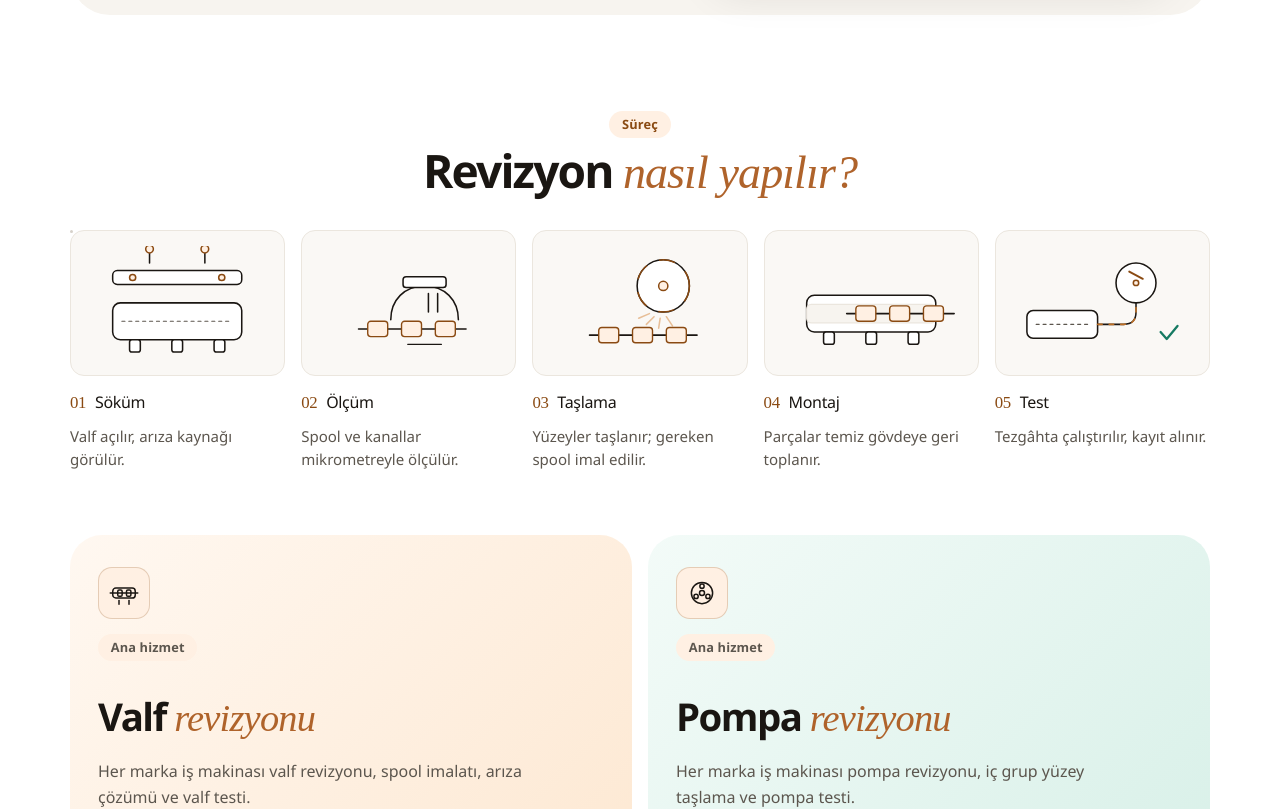
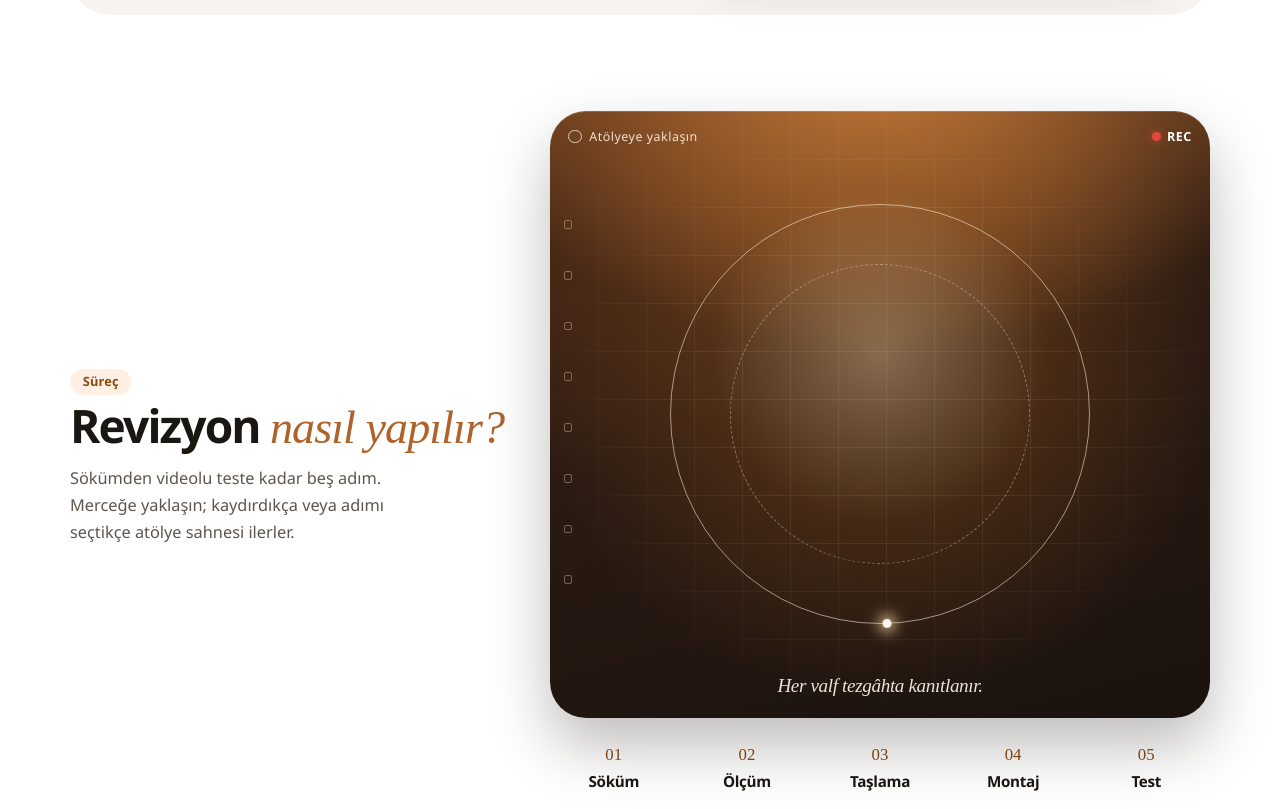
Before and after one commit to serdargurkanc-create/bn-hidrovalf-web, a Next.js app: page / in a window 1280 px wide. Shown: the part 2099-2908 px from the top of the page. Built offline with nearby package versions, Linux system fonts and the light colour scheme.

Commit message:
v6.13: süreç bölümü mercek/viewfinder paneline alındı
Örnekteki whoLens tarzı tek panel: bakır gradient, ızgara, REC,
imleç glow, yörünge noktası; kaydırma ve adım seçimiyle 1→5 sahne.

Co-authored-by: Serdar Gürkan Çetinkaya <serdargurkanc-create@users.noreply.github.com>

```diff
--- a/app/globals.css
+++ b/app/globals.css
@@ -1556,135 +1556,345 @@ html.js:not(.reduced) .anim.in .lt-spin { animation: sc-slide-dash 0.5s linear i
 .bn-rec-dot { fill: #c2452c; }
 html.js:not(.reduced) .anim.in .bn-rec-dot { animation: sc-blink 1.2s ease infinite; }
 
-/* --- Hikâye rayı: kaydırmayla 1→5 + kutular arası akış --- */
-.story-rail {
+/* --- Süreç merceği (viewfinder): tek panel + imleç glow --- */
+.process-who {
+  display: grid;
+  gap: 1.75rem;
+  align-items: start;
+}
+.process-copy h2 { margin: 0.35rem 0 0.75rem; }
+.process-copy > p:last-child {
+  margin: 0;
+  color: var(--ink-soft);
+  font-size: 1.02rem;
+  line-height: 1.65;
+  max-width: 34ch;
+}
+@media (min-width: 960px) {
+  .process-who {
+    grid-template-columns: minmax(0, 0.9fr) minmax(0, 1.35fr);
+    gap: 2.5rem;
+    align-items: center;
+  }
+}
+
+.story-rail.process-lens {
   position: relative;
   --story-p: 0;
   isolation: isolate;
-}
-.story-pipe {
+  display: grid;
+  gap: 1.1rem;
+}
+.pl-stage {
+  --lx: 50%;
+  --ly: 42%;
+  position: relative;
+  aspect-ratio: 1 / 0.92;
+  max-height: min(78vh, 640px);
+  border-radius: clamp(22px, 4vw, 36px);
+  overflow: hidden;
+  color: #f6efe6;
+  background:
+    radial-gradient(120% 90% at 50% -10%, #c57a3a 0%, transparent 55%),
+    linear-gradient(165deg, #5a3118 0%, #2a1a12 48%, #1a120e 100%);
+  box-shadow:
+    0 28px 60px rgba(26, 18, 12, 0.28),
+    inset 0 1px 0 rgba(255, 236, 210, 0.18);
+  touch-action: manipulation;
+}
+.pl-glow {
   position: absolute;
-  z-index: 0;
+  inset: -12%;
   pointer-events: none;
-  background: color-mix(in srgb, var(--line) 90%, var(--ink));
-  border-radius: 999px;
-  overflow: hidden;
-  /* Masaüstünde JS konumlar; mobilde gizli */
-  left: 0;
-  top: 0;
-  width: 3px;
-  height: 3px;
-}
-.story-pipe-fill {
+  background: radial-gradient(
+    circle at var(--lx) var(--ly),
+    rgba(255, 214, 160, 0.42) 0%,
+    rgba(208, 120, 37, 0.18) 28%,
+    transparent 58%
+  );
+  transition: opacity 0.4s var(--ease);
+  z-index: 1;
+}
+.pl-grid {
+  position: absolute;
+  inset: 0;
+  pointer-events: none;
+  z-index: 2;
+  opacity: 0.14;
+  background-image:
+    linear-gradient(rgba(255, 244, 230, 0.55) 1px, transparent 1px),
+    linear-gradient(90deg, rgba(255, 244, 230, 0.55) 1px, transparent 1px);
+  background-size: 48px 48px;
+  mask-image: radial-gradient(circle at 50% 45%, #000 35%, transparent 78%);
+}
+.pl-sprockets {
+  position: absolute;
+  left: 0.85rem;
+  top: 18%;
+  bottom: 22%;
+  width: 0.7rem;
+  display: flex;
+  flex-direction: column;
+  justify-content: space-between;
+  z-index: 3;
+  pointer-events: none;
+}
+.pl-sprockets span {
   display: block;
+  width: 0.55rem;
+  height: 0.55rem;
+  border: 1px solid rgba(255, 236, 210, 0.35);
+  border-radius: 2px;
+}
+.pl-chrome {
+  position: absolute;
+  inset: 0;
+  z-index: 4;
+  pointer-events: none;
+  display: flex;
+  justify-content: space-between;
+  align-items: flex-start;
+  padding: 1rem 1.15rem;
+  font-size: 0.78rem;
+  letter-spacing: 0.04em;
+}
+.pl-hint {
+  display: inline-flex;
+  align-items: center;
+  gap: 0.45rem;
+  color: rgba(255, 244, 230, 0.88);
+}
+.pl-hint i {
+  width: 0.85rem;
+  height: 0.85rem;
+  border: 1.5px solid rgba(255, 244, 230, 0.75);
+  border-radius: 50%;
+}
+.pl-rec {
+  display: inline-flex;
+  align-items: center;
+  gap: 0.4rem;
+  font-weight: 600;
+  color: #fff;
+}
+.pl-rec i {
+  width: 0.55rem;
+  height: 0.55rem;
+  border-radius: 50%;
+  background: #e0483a;
+  box-shadow: 0 0 10px rgba(224, 72, 58, 0.7);
+}
+html.js:not(.reduced) .pl-rec i { animation: sc-blink 1.2s ease infinite; }
+
+.pl-rings {
+  position: absolute;
+  inset: 0;
+  z-index: 3;
+  pointer-events: none;
+  display: grid;
+  place-items: center;
+}
+.pl-ring {
+  position: absolute;
+  border-radius: 50%;
+  border: 1px solid rgba(255, 244, 230, 0.55);
+}
+.pl-ring-outer {
+  width: min(72%, 420px);
+  aspect-ratio: 1;
+}
+.pl-ring-dash {
+  width: min(52%, 300px);
+  aspect-ratio: 1;
+  border-style: dashed;
+  border-color: rgba(255, 244, 230, 0.38);
+}
+.pl-orbit {
+  position: absolute;
+  width: min(72%, 420px);
+  aspect-ratio: 1;
+  border-radius: 50%;
+  animation: pl-orbit 14s linear infinite;
+}
+.pl-orbit::after {
+  content: "";
+  position: absolute;
+  top: -4px;
+  left: 50%;
+  width: 9px;
+  height: 9px;
+  margin-left: -4.5px;
+  border-radius: 50%;
+  background: #fff8ee;
+  box-shadow: 0 0 14px 4px rgba(255, 220, 170, 0.85);
+}
+@keyframes pl-orbit { to { transform: rotate(360deg); } }
+
+.pl-viewport {
+  position: absolute;
+  inset: 14% 12% 22%;
+  z-index: 5;
+  display: grid;
+}
+.pl-frame {
+  grid-area: 1 / 1;
+  opacity: 0;
+  transform: scale(0.94);
+  transition: opacity 0.45s var(--ease), transform 0.55s var(--ease);
+  pointer-events: none;
+}
+.pl-frame.is-on {
+  opacity: 1;
+  transform: scale(1);
+  pointer-events: auto;
+}
+.pl-stage .story-scene {
+  border: 0;
+  background: transparent;
+  padding: 0;
+  height: 100%;
+  display: grid;
+  place-items: center;
+}
+.pl-stage .story-scene svg {
+  width: min(100%, 420px);
+  max-height: 100%;
+  filter: drop-shadow(0 8px 18px rgba(0, 0, 0, 0.28));
+}
+/* Koyu mercek üzerinde çizgi dilini aç */
+.pl-stage .sc-fill { fill: rgba(255, 244, 230, 0.08); stroke: #f3e7d6; }
+.pl-stage .sc-line,
+.pl-stage .sc-measure,
+.pl-stage .li-draw { stroke: #f3e7d6; }
+.pl-stage .sc-dash { stroke: rgba(243, 231, 214, 0.55); }
+.pl-stage .sc-accent,
+.pl-stage .sc-accent-fill {
+  fill: rgba(208, 120, 37, 0.35);
+  stroke: #f0b26a;
+}
+.pl-stage .sc-bore { fill: rgba(0, 0, 0, 0.2); stroke: rgba(243, 231, 214, 0.35); }
+.pl-stage .sc-needle { stroke: #ffd9a8; }
+.pl-stage .sc-spark { stroke: #ffc078; }
+.pl-stage .sc-check { stroke: #7dceb6; }
+.pl-stage .sc-wheel { stroke: #f0b26a; }
+.pl-stage .sc-flow { stroke: #ffc078; }
+
+.pl-quote {
+  position: absolute;
+  left: 1rem;
+  right: 1rem;
+  bottom: 1rem;
+  z-index: 6;
+  margin: 0;
+  text-align: center;
+  font-size: clamp(0.95rem, 2.4vw, 1.2rem);
+  color: rgba(255, 244, 230, 0.92);
+  pointer-events: none;
+}
+.pl-quote .serif-accent {
+  font-family: var(--serif);
+  font-style: italic;
+  font-weight: 400;
+  color: inherit;
+}
+
+.pl-steps {
+  list-style: none;
+  margin: 0;
+  padding: 0;
+  display: grid;
+  gap: 0.45rem;
+}
+.pl-steps > li button {
   width: 100%;
-  height: 100%;
-  background: linear-gradient(180deg, var(--accent) 0%, var(--accent-2) 55%, var(--teal) 100%);
-  transform: scaleY(var(--story-p));
-  transform-origin: top center;
-  will-change: transform;
-  transition: transform 0.08s linear;
-}
-.story-rail[data-dir="h"] .story-pipe {
-  top: auto;
-  bottom: auto;
-  left: 0;
-  width: auto;
-  height: 3px;
-}
-.story-rail[data-dir="h"] .story-pipe-fill {
-  background: linear-gradient(90deg, var(--accent) 0%, var(--accent-2) 55%, var(--teal) 100%);
-  transform: scaleX(var(--story-p));
-  transform-origin: left center;
-}
-.story-grid {
-  list-style: none; margin: 0; padding: 0;
-  display: grid; gap: 1.35rem;
-  grid-template-columns: 1fr;
-  position: relative;
-  z-index: 1;
-}
-.story-step {
-  display: grid;
-  gap: 0.65rem;
-  align-content: start;
-}
-.story-step .story-scene {
-  transition: border-color 0.35s var(--ease), box-shadow 0.35s var(--ease);
-  position: relative;
-}
-.story-step.is-on .story-scene {
-  border-color: color-mix(in srgb, var(--accent) 45%, var(--line));
-  box-shadow: 0 0 0 1px color-mix(in srgb, var(--accent-2) 25%, transparent);
-}
-.story-step h3 {
+  display: grid;
+  grid-template-columns: auto 1fr;
+  gap: 0.7rem;
+  align-items: start;
+  text-align: left;
+  padding: 0.7rem 0.85rem;
+  border-radius: 14px;
+  border: 1px solid transparent;
+  background: transparent;
+  color: inherit;
+  font: inherit;
+  cursor: pointer;
+  transition: background 0.25s var(--ease), border-color 0.25s var(--ease);
+}
+.pl-steps > li.is-on button {
+  background: var(--accent-soft);
+  border-color: color-mix(in srgb, var(--accent) 28%, var(--line));
+}
+.pl-steps .story-no {
+  font-family: var(--serif);
+  color: var(--accent-ink);
   font-size: 1.05rem;
-  margin: 0;
-  display: flex;
-  gap: 0.55rem;
-  align-items: baseline;
+  line-height: 1.2;
+  min-width: 1.6rem;
+}
+.pl-steps > li.is-on .story-no { color: var(--accent); }
+.pl-step-copy {
+  display: grid;
+  gap: 0.15rem;
+}
+.pl-step-copy strong {
+  font-weight: 600;
+  font-size: 0.95rem;
   letter-spacing: -0.02em;
-}
-.story-no { font-family: var(--serif); color: var(--accent-ink); font-size: 1.1rem; }
-.story-step p { margin: 0; color: var(--ink-soft); font-size: 0.94rem; line-height: 1.55; }
-
-/* Mobil: dikey boru metnin içinden geçmesin — kart yığını + adım rozeti */
-@media (max-width: 899px) {
-  .process { padding-bottom: 4.5rem; } /* dock boşluğu */
-  .story-pipe { display: none !important; }
-  .story-grid { gap: 1.6rem; }
-  .story-step {
-    gap: 0.75rem;
-    padding: 0;
+  color: var(--ink);
+}
+.pl-step-copy em {
+  font-style: normal;
+  color: var(--ink-soft);
+  font-size: 0.84rem;
+  line-height: 1.45;
+}
+.pl-steps > li.is-done .story-no { opacity: 0.55; }
+
+@media (max-width: 959px) {
+  .process { padding-bottom: 4.5rem; }
+  .pl-stage {
+    aspect-ratio: 1 / 1.02;
+    max-height: min(72vw, 420px);
+    position: sticky;
+    top: calc(var(--header) + 0.35rem);
+    z-index: 3;
   }
-  .story-step .story-scene {
-    border-radius: var(--r);
-    padding: 0.65rem 0.55rem;
+  .pl-steps {
+    grid-template-columns: 1fr;
+    padding-bottom: 1rem;
   }
-  .story-step .story-scene svg {
-    max-height: 132px;
-    margin-inline: auto;
+  .pl-step-copy em {
+    display: -webkit-box;
+    -webkit-line-clamp: 2;
+    -webkit-box-orient: vertical;
+    overflow: hidden;
   }
-  .story-step .story-no {
-    display: inline-flex;
-    align-items: center;
-    justify-content: center;
-    min-width: 2.1rem;
-    height: 1.7rem;
-    padding: 0 0.45rem;
-    border-radius: 999px;
-    background: var(--accent-soft);
-    color: var(--accent-ink);
-    font-size: 0.92rem;
-    line-height: 1;
+}
+@media (min-width: 720px) and (max-width: 959px) {
+  .pl-steps {
+    grid-template-columns: repeat(2, minmax(0, 1fr));
   }
-  .story-step.is-on .story-no {
-    background: var(--accent-2);
-    color: #fff;
+}
+@media (min-width: 960px) {
+  .process-who .pl-steps {
+    grid-template-columns: repeat(5, minmax(0, 1fr));
+    gap: 0.35rem;
   }
-  /* Adımlar arası kısa bağlayıcı */
-  .story-step:not(:last-child)::after {
-    content: "";
-    display: block;
-    width: 2px;
-    height: 1.1rem;
-    margin: 0.15rem auto -0.35rem;
-    border-radius: 999px;
-    background: color-mix(in srgb, var(--accent-2) 55%, var(--line));
+  .process-who .pl-step-copy em { display: none; }
+  .process-who .pl-steps > li button {
+    padding: 0.55rem 0.4rem;
+    grid-template-columns: 1fr;
+    justify-items: center;
+    text-align: center;
+    gap: 0.25rem;
   }
-  .story-step.is-on:not(:last-child)::after {
-    background: var(--accent-2);
-  }
-}
-@media (min-width: 900px) {
-  .story-grid {
-    grid-template-columns: repeat(5, minmax(0, 1fr));
-    gap: 1rem;
-  }
-  .story-pipe { display: block; left: 0; }
-  .story-step { padding-left: 0; gap: 0.5rem; }
-  .story-step h3 { margin: 0.35rem 0 0; font-size: 1rem; }
-  .story-no { font-size: 1.05rem; }
+}
+
+@media (prefers-reduced-motion: reduce) {
+  .pl-orbit { animation: none !important; }
+  .pl-frame { transition: none !important; }
+  .pl-glow { transition: none !important; }
 }
 
 /* Hikâye sahneleri: başlangıç karesi → .play ile son kare (kaydırma) */
--- a/components/anim/Scenes.tsx
+++ b/components/anim/Scenes.tsx
@@ -326,26 +326,64 @@ export const valveStorySteps = [
   { id: "05", title: "Test", note: "Tezgâhta çalıştırılır, kayıt alınır.", Scene: SceneTest },
 ] as const;
 
+/** Mercek/viewfinder: tek sahneli panel; kaydırma + imleç glow ile 1→5. */
 export function ValveStory() {
   return (
-    <div className="story-rail" data-story-rail data-steps={valveStorySteps.length}>
-      {/* Kutular arası renkli akış; --story-p (0–1) kaydırmayla dolar */}
-      <div className="story-pipe" aria-hidden="true">
-        <span className="story-pipe-fill" />
+    <div
+      className="story-rail process-lens"
+      data-story-rail
+      data-steps={valveStorySteps.length}
+    >
+      <div className="pl-stage" data-process-lens>
+        <div className="pl-glow" aria-hidden="true" />
+        <div className="pl-grid" aria-hidden="true" />
+        <div className="pl-sprockets" aria-hidden="true">
+          {Array.from({ length: 8 }, (_, i) => (
+            <span key={i} />
+          ))}
+        </div>
+        <div className="pl-chrome">
+          <span className="pl-hint">
+            <i aria-hidden="true" />
+            Atölyeye yaklaşın
+          </span>
+          <span className="pl-rec">
+            <i aria-hidden="true" />
+            REC
+          </span>
+        </div>
+        <div className="pl-rings" aria-hidden="true">
+          <span className="pl-ring pl-ring-outer" />
+          <span className="pl-ring pl-ring-dash" />
+          <span className="pl-orbit" />
+        </div>
+        <div className="pl-viewport">
+          {valveStorySteps.map((s, i) => (
+            <div
+              key={s.id}
+              className="pl-frame"
+              data-story-step={i}
+              data-step-id={s.id}
+            >
+              <s.Scene />
+            </div>
+          ))}
+        </div>
+        <p className="pl-quote">
+          <span className="serif-accent">Her valf tezgâhta kanıtlanır.</span>
+        </p>
       </div>
-      <ol className="story-grid">
+
+      <ol className="pl-steps">
         {valveStorySteps.map((s, i) => (
-          <li
-            key={s.id}
-            className="story-step rv"
-            data-story-step={i}
-            style={{ ["--d" as string]: `${i * 80}ms` }}
-          >
-            <s.Scene />
-            <h3>
-              <span className="story-no">{s.id}</span> {s.title}
-            </h3>
-            <p>{s.note}</p>
+          <li key={s.id} data-story-step={i}>
+            <button type="button" data-story-goto={i}>
+              <span className="story-no">{s.id}</span>
+              <span className="pl-step-copy">
+                <strong>{s.title}</strong>
+                <em>{s.note}</em>
+              </span>
+            </button>
           </li>
         ))}
       </ol>
--- a/components/home/Journey.tsx
+++ b/components/home/Journey.tsx
@@ -47,13 +47,21 @@ export function Journey() {
 
       <section className="process" aria-labelledby="surec-title">
         <div className="wrap">
-          <div className="cards-head rv">
-            <p className="badge">Süreç</p>
-            <h2 id="surec-title">
-              Revizyon <span className="serif-accent">nasıl yapılır?</span>
-            </h2>
+          <div className="process-who">
+            <div className="process-copy rv-l">
+              <p className="badge">Süreç</p>
+              <h2 id="surec-title">
+                Revizyon <span className="serif-accent">nasıl yapılır?</span>
+              </h2>
+              <p>
+                Sökümden videolu teste kadar beş adım. Merceğe yaklaşın; kaydırdıkça
+                veya adımı seçtikçe atölye sahnesi ilerler.
+              </p>
+            </div>
+            <div className="process-lens-wrap rv-r">
+              <ValveStory />
+            </div>
           </div>
-          <ValveStory />
         </div>
       </section>
     </>
--- a/lib/motion.ts
+++ b/lib/motion.ts
@@ -131,94 +131,52 @@ function runGaugeCount(el: HTMLElement) {
   requestAnimationFrame(tick);
 }
 
-/** Valf hikâyesi: kaydırma ilerledikçe boru dolar, temas eden sahne oynar. */
+/** Valf merceği: kaydırma/adım seçimi ile 1→5; imleç glow. */
 function bindStoryRails(reduced: boolean) {
   const rails = document.querySelectorAll<HTMLElement>("[data-story-rail]");
   if (!rails.length) return;
 
-  const layout = (rail: HTMLElement) => {
-    const pipe = rail.querySelector<HTMLElement>(".story-pipe");
-    const scenes = [...rail.querySelectorAll<HTMLElement>("[data-story-step] .story-scene")];
-    if (!pipe || scenes.length < 2) return;
-    const rb = rail.getBoundingClientRect();
-    const first = scenes[0].getBoundingClientRect();
-    const last = scenes[scenes.length - 1].getBoundingClientRect();
-    const horizontal = Math.abs(first.top - last.top) < 40;
-    if (horizontal) {
-      rail.dataset.dir = "h";
-      const y = (first.top + first.height / 2) - rb.top;
-      const x1 = first.left + first.width / 2 - rb.left;
-      const x2 = last.left + last.width / 2 - rb.left;
-      pipe.style.top = `${Math.round(y - 1.5)}px`;
-      pipe.style.left = `${Math.round(x1)}px`;
-      pipe.style.width = `${Math.max(0, Math.round(x2 - x1))}px`;
-      pipe.style.height = "3px";
-      pipe.style.bottom = "auto";
-    } else {
-      rail.dataset.dir = "v";
-      const x = first.left - rb.left + 10;
-      const y1 = first.top + first.height / 2 - rb.top;
-      const y2 = last.top + last.height / 2 - rb.top;
-      pipe.style.left = `${Math.round(x)}px`;
-      pipe.style.top = `${Math.round(y1)}px`;
-      pipe.style.height = `${Math.max(0, Math.round(y2 - y1))}px`;
-      pipe.style.width = "3px";
-      pipe.style.bottom = "auto";
-    }
-  };
-
-  const midY = (step: HTMLElement) => {
-    const el = step.querySelector(".story-scene") || step;
-    const b = el.getBoundingClientRect();
-    return b.top + b.height * 0.45;
+  const applyStep = (rail: HTMLElement, index: number, n: number) => {
+    const i = Math.max(0, Math.min(n - 1, index));
+    rail.dataset.active = String(i);
+    rail.style.setProperty("--story-p", n <= 1 ? "1" : (i / (n - 1)).toFixed(4));
+    rail.querySelectorAll<HTMLElement>(".pl-frame").forEach((frame, fi) => {
+      const on = fi === i;
+      frame.classList.toggle("is-on", on);
+      frame.querySelector(".story-scene")?.classList.toggle("play", on);
+    });
+    rail.querySelectorAll<HTMLElement>(".pl-steps > li").forEach((li, li_i) => {
+      li.classList.toggle("is-on", li_i === i);
+      li.classList.toggle("is-done", li_i < i);
+    });
   };
 
   const scrub = () => {
     const vh = window.innerHeight || 1;
-    const trigger = vh * 0.58;
     rails.forEach((rail) => {
-      const steps = [...rail.querySelectorAll<HTMLElement>("[data-story-step]")];
-      const n = steps.length;
+      if (rail.dataset.locked === "1") return;
+      const n = Number(rail.dataset.steps) || rail.querySelectorAll(".pl-frame").length;
       if (!n) return;
       if (reduced) {
-        rail.style.setProperty("--story-p", "1");
-        steps.forEach((step) => {
-          step.classList.add("is-on");
-          step.querySelector(".story-scene")?.classList.add("play");
-        });
+        applyStep(rail, n - 1, n);
         return;
       }
-
-      let p = 0;
-      if (rail.dataset.dir === "h") {
-        // Yatay sıra: tüm sahneler aynı Y'de → dikey kaydırmayı 0→1'e map et
-        const box = rail.getBoundingClientRect();
-        const start = vh * 0.78;
-        const end = vh * 0.22;
-        p = Math.min(1, Math.max(0, (start - box.top) / Math.max(1, start - end)));
-      } else {
-        // Dikey (mobil): her kutu tetik çizgisini geçtikçe ilerle
-        let hi = -1;
+      const stepItems = [...rail.querySelectorAll<HTMLElement>(".pl-steps > li")];
+      // Mobil: yapışkan mercek + adım listesi; hangi madde tetik çizgisini geçtiyse o oynar
+      if (stepItems.length === n && window.matchMedia("(max-width: 959px)").matches) {
+        const trigger = vh * 0.62;
+        let hi = 0;
         for (let i = 0; i < n; i++) {
-          if (midY(steps[i]) <= trigger) hi = i;
+          if (stepItems[i].getBoundingClientRect().top <= trigger) hi = i;
         }
-        if (hi >= n - 1) p = 1;
-        else if (hi >= 0) {
-          const a = midY(steps[hi]);
-          const b = midY(steps[hi + 1]);
-          const frac = Math.min(1, Math.max(0, (trigger - a) / Math.max(1, b - a)));
-          p = (hi + frac) / (n - 1);
-        }
+        applyStep(rail, hi, n);
+        return;
       }
-
-      rail.style.setProperty("--story-p", p.toFixed(4));
-      steps.forEach((step, i) => {
-        const scene = step.querySelector(".story-scene");
-        const threshold = n <= 1 ? 0 : i / (n - 1);
-        const play = p >= threshold - 0.001;
-        step.classList.toggle("is-on", play);
-        scene?.classList.toggle("play", play);
-      });
+      const box = rail.getBoundingClientRect();
+      const start = vh * 0.75;
+      const end = vh * 0.28;
+      const p = Math.min(1, Math.max(0, (start - box.top) / Math.max(1, start - end)));
+      applyStep(rail, Math.round(p * (n - 1)), n);
     });
   };
 
@@ -230,17 +188,63 @@ function bindStoryRails(reduced: boolean) {
       scrub();
     });
   };
-  let resizeT = 0;
-  const onResize = () => {
-    clearTimeout(resizeT);
-    resizeT = window.setTimeout(() => {
-      rails.forEach(layout);
-      scrub();
-    }, 80);
-  };
 
-  rails.forEach(layout);
+  rails.forEach((rail) => {
+    const stage = rail.querySelector<HTMLElement>("[data-process-lens]");
+    const n = Number(rail.dataset.steps) || rail.querySelectorAll(".pl-frame").length;
+
+    rail.querySelectorAll<HTMLElement>("[data-story-goto]").forEach((btn) => {
+      btn.addEventListener("click", () => {
+        const i = Number(btn.dataset.storyGoto);
+        if (!Number.isFinite(i)) return;
+        rail.dataset.locked = "1";
+        applyStep(rail, i, n);
+        window.setTimeout(() => {
+          delete rail.dataset.locked;
+        }, 1800);
+      });
+    });
+
+    if (stage && !reduced) {
+      let gx = 0.5;
+      let gy = 0.42;
+      let tx = gx;
+      let ty = gy;
+      let glowRaf = 0;
+      const tickGlow = () => {
+        gx += (tx - gx) * 0.12;
+        gy += (ty - gy) * 0.12;
+        stage.style.setProperty("--lx", `${(gx * 100).toFixed(2)}%`);
+        stage.style.setProperty("--ly", `${(gy * 100).toFixed(2)}%`);
+        glowRaf = 0;
+        if (Math.abs(tx - gx) > 0.001 || Math.abs(ty - gy) > 0.001) {
+          glowRaf = requestAnimationFrame(tickGlow);
+        }
+      };
+      const onMove = (e: PointerEvent) => {
+        const b = stage.getBoundingClientRect();
+        tx = Math.min(1, Math.max(0, (e.clientX - b.left) / Math.max(1, b.width)));
+        ty = Math.min(1, Math.max(0, (e.clientY - b.top) / Math.max(1, b.height)));
+        if (!glowRaf) glowRaf = requestAnimationFrame(tickGlow);
+      };
+      stage.addEventListener("pointermove", onMove, { passive: true });
+      stage.addEventListener(
+        "pointerleave",
+        () => {
+          tx = 0.5;
+          ty = 0.42;
+          if (!glowRaf) glowRaf = requestAnimationFrame(tickGlow);
+        },
+        { passive: true }
+      );
+      stage.style.setProperty("--lx", "50%");
+      stage.style.setProperty("--ly", "42%");
+    }
+
+    applyStep(rail, 0, n);
+  });
+
   scrub();
   addEventListener("scroll", onScroll, { passive: true });
-  addEventListener("resize", onResize, { passive: true });
+  addEventListener("resize", onScroll, { passive: true });
 }
```
Also changed, not shown: public/motion.js, 1 other file (tests, documents, lock files or other folders).
